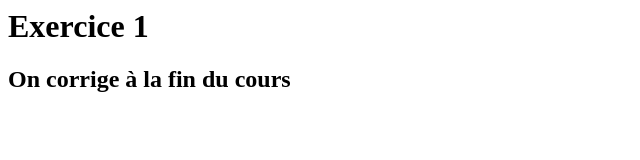
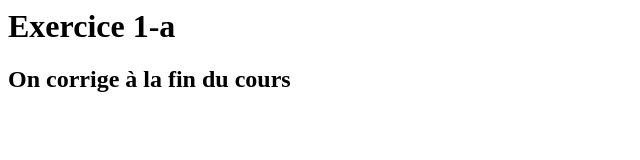
Before and after one commit to MironaC/exercice1-a, a plain HTML site: page index.htm in a window 1280 px wide. Shown: the full height of the page, 0-640 px from the left. Drawn offline with Linux system fonts and the light colour scheme.

Commit message:
ajout balise

```diff
--- a/index.htm
+++ b/index.htm
@@ -5,7 +5,7 @@
     <body>
         <header>
             <h1>
-                Exercice 1
+                Exercice 1-a
             </h1>
             <h2>
                 On corrige à la fin du cours
```
